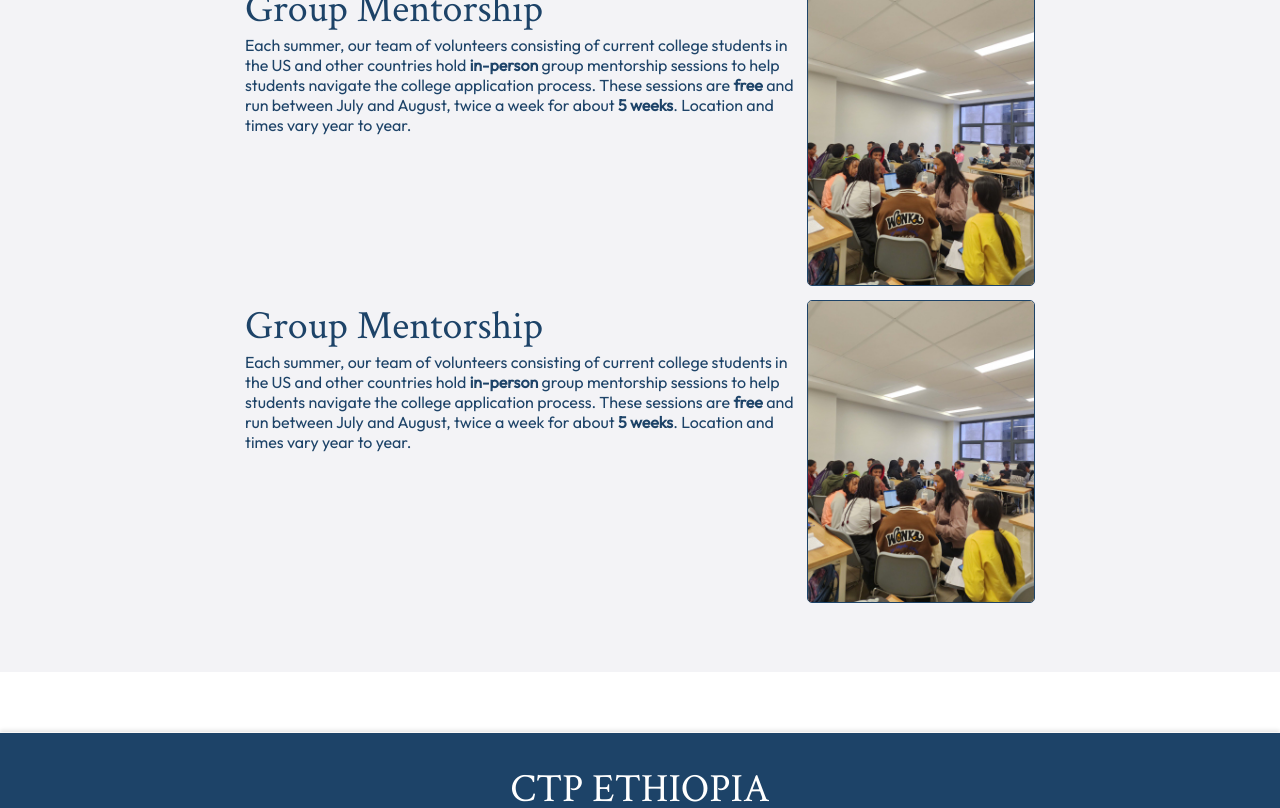
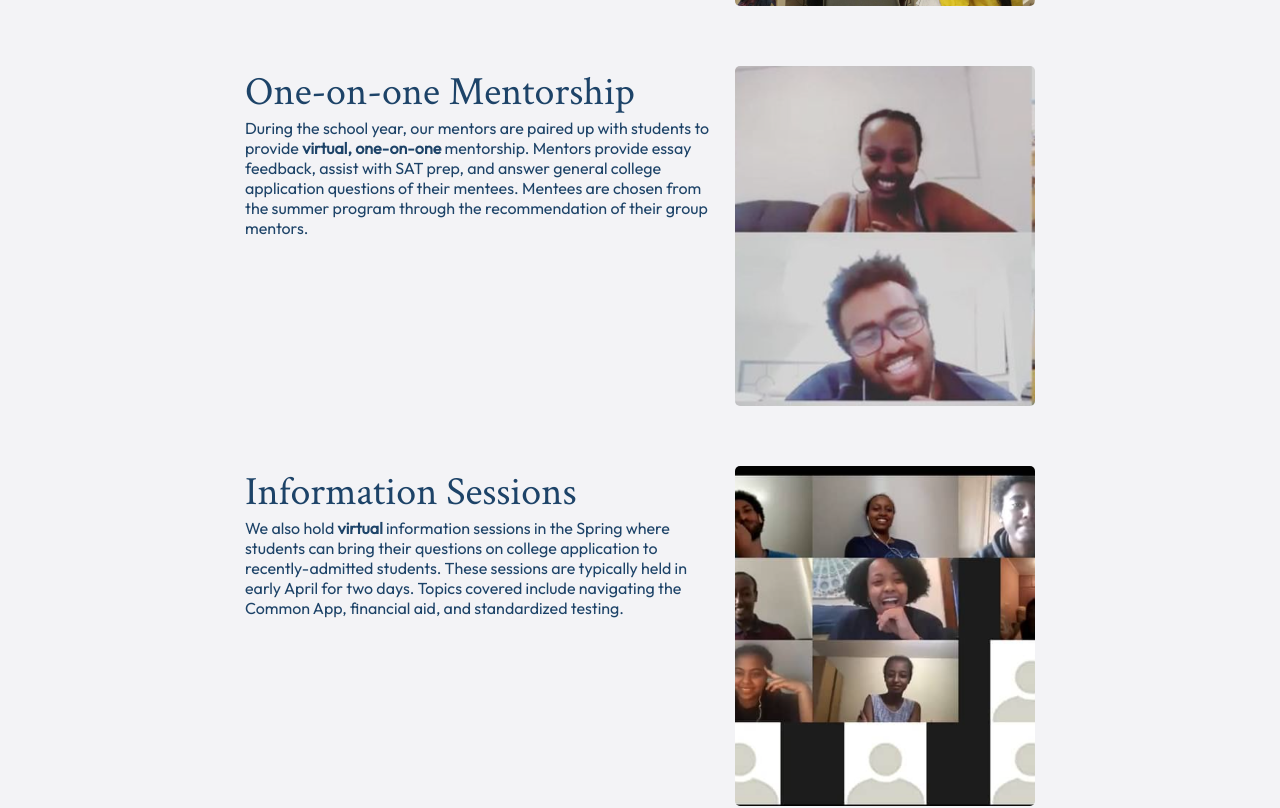
Before and after one commit to ctp-et/website, a React (Create React App) app: page / in a window 1280 px wide. Shown: the part 1540-2348 px from the top of the page. Built offline with nearby package versions, Linux system fonts and the light colour scheme.

Commit message:
structuring 1: worked on bulk of home page

```diff
--- a/src/components/BottomNav.css
+++ b/src/components/BottomNav.css
@@ -17,7 +17,7 @@
 
 .bottom-nav div {
     margin: 0 auto;
-    width: 70%;
+    width: 60%;
     min-width: 100px;
 }
 
--- a/src/components/BottomNav.jsx
+++ b/src/components/BottomNav.jsx
@@ -11,7 +11,7 @@ function BottomNav() {
                 Got questions? Contact us at <b>ctpethio@gmail.com</b>.
                 <br />
                 <br />
-                Stay informed on news and updates by joining our Telegram Channel here: <b><a href="https://t.me/ctpethiopia">Channel link</a></b>
+                Stay informed about announcements and updates by joining our <u><a href="https://t.me/ctpethiopia">Telegram channel</a></u> and by following our <u><a href="https://www.instagram.com/ctpethiopia/">Instagram page</a></u>.
             </p>
         </div>
     </footer>
--- a/src/components/TopNav.jsx
+++ b/src/components/TopNav.jsx
@@ -29,7 +29,7 @@ function TopNav() {
                 <NavLink to="/resources" className="topnav-link">Resources</NavLink>
                 <NavLink to="/about" className="topnav-link">About</NavLink>
             </div>
-            <div className="topnav-right" onClick={scrollToBottom} >
+            <div className="topnav-right" style={{cursor: "pointer"}} onClick={scrollToBottom} >
                 Contact Us
             </div>
 
--- a/src/index.css
+++ b/src/index.css
@@ -37,7 +37,7 @@ a {
 
 main {
   margin-top: 75px;
-  margin-bottom: 60px;
+  /* margin-bottom: 60px; */
   padding: 0;
   background-color: #F3F3F6;
 }
--- a/src/pages/home.css
+++ b/src/pages/home.css
@@ -42,42 +42,54 @@
 .programs-outer-container {
     margin: 50px auto 10px;
     width: 80%;
+    display: flex;
+    flex-direction: column;
+    flex-wrap: wrap;
+    row-gap: 50px;
 }
 
-.left-oriented-program-container {
+.program-container {
     display: flex;
     flex-direction: row;
     row-gap: 10px;
-    min-height: 300px;
+    height: 350px;
     width: 800px;
     margin: auto;
 }
 
-/* .left-oriented-program-container.wrap-on-image {
-    flex-wrap: wrap;
-} */
-
-.left-oriented-program-container div {
+.program-container div {
     flex: 1 1 auto;
     padding: 5px;
+    height: 100%;
 }
 
-.left-oriented-program-container p {
+.program-container p {
     margin: 0 0 10px 0;
 }
 
-.left-oriented-program-container img {
-    max-width: 100%;
-    height: auto;
+.program-container img {
+    width: 300px;
+    height: 100%;
     object-fit: cover;
-    border: 1px solid #1D4368;
+    border: 1px broken #909090;
     border-radius: 5px;
 }
 
 @media (max-width: 950px) {
-    .left-oriented-program-container {
+    .program-container {
         width: 100%;
+        height: 100%;
         flex-direction: column;
         text-align: center;
     }
 }
+
+.fade-in {
+    opacity: 0;
+    transition: opacity 0.5s ease-in-out;
+}
+
+.visible {
+    opacity: 1;
+    transition: opacity 0.5s ease-in-out;
+}
--- a/src/pages/home.jsx
+++ b/src/pages/home.jsx
@@ -1,16 +1,44 @@
+import { useEffect, useState } from 'react';
 import './home.css';
 import HomeImage from '../assets/ctp-group-picture.jpg';
 import GroupMentorshipImage from '../assets/group-mentorship.jpg';
-
+import VirtualMentorshipImage from '../assets/virtual-mentorship.png';
+import InfoSessionImage from '../assets/info-session.png';
 
 function Home() {
+    useEffect(() => {
+        const elements = document.querySelectorAll('.fade-in');
+
+        function fadeinOnScroll() {
+            elements.forEach(element => {
+            if (!(element.classList.contains('visible')) && isInViewport(element)) {
+                element.classList.add('visible');
+                return;
+            }
+            });
+        };
+
+        function isInViewport(element) {
+            const rect = element.getBoundingClientRect();
+            const fadeinPoint = 150;
+            return rect.top < window.innerHeight - fadeinPoint;
+        };
+
+        window.addEventListener('scroll', fadeinOnScroll);
+        fadeinOnScroll();
+
+        return () => {
+            window.removeEventListener('scroll', fadeinOnScroll);
+        }
+    } , []);
+
     return (
         <main className="home">
             <div className="home-image-container">
                 <img className="home-image" src={HomeImage} alt="CTP Summer 2023 crew and students" />
             </div>
             <div className="home-body-container">
-                <div className="who-we-are-container">
+                <div className="who-we-are-container fade-in">
                     <h2 className="crimson-text">WHO WE ARE</h2>
                     <hr />
                     <p>
@@ -20,7 +48,7 @@ function Home() {
                     </p>
                 </div>
 
-                <div className="our-programs-description-container">
+                <div className="our-programs-description-container fade-in">
                     <h2 className="crimson-text">OUR PROGRAMS</h2>
                     <hr />
                     <p>
@@ -31,7 +59,7 @@ function Home() {
                 </div>
 
                 <div className="programs-outer-container">
-                    <div className="left-oriented-program-container">
+                    <div className="program-container fade-in">
                         <div>
                             <h3 className="crimson-text">Group Mentorship</h3>
                             <p>
@@ -43,32 +71,31 @@ function Home() {
                             <img src={GroupMentorshipImage} alt="CTP mentor discussing with her group of mentees" />
                         </div>
                     </div>
-
-                    <div className="left-oriented-program-container">
+                    <div className="program-container fade-in">
                         <div>
-                            <h3 className="crimson-text">Group Mentorship</h3>
+                            <h3 className="crimson-text">One-on-one Mentorship</h3>
                             <p>
-                                Each summer, our team of volunteers consisting of current college students in the US and other countries hold <b>in-person</b> group mentorship sessions to help students navigate the college application process.
-                                These sessions are <b>free</b> and run between July and August, twice a week for about <b>5 weeks</b>. Location and times vary year to year.
+                                During the school year, our mentors are paired up with students to provide <b>virtual, one-on-one</b> mentorship. Mentors provide essay feedback, assist with SAT prep, and answer general college application questions of their mentees.
+                                Mentees are chosen from the summer program through the recommendation of their group mentors.
                             </p>
                         </div>
                         <div>
-                            <img src={GroupMentorshipImage} alt="CTP mentor discussing with her group of mentees" />
+                            <img src={VirtualMentorshipImage} alt="CTP Mentor discussing with her mentee through a Zoom call." />
+                        </div>
+                    </div>
+                    <div className="program-container fade-in">
+                        <div>
+                            <h3 className="crimson-text">Information Sessions</h3>
+                            <p>
+                                We also hold <b>virtual</b> information sessions in the Spring where students can bring their questions on college application to recently-admitted students.
+                                These sessions are typically held in early April for two days. Topics covered include navigating the Common App, financial aid, and standardized testing.
+                            </p>
+                        </div>
+                        <div>
+                            <img src={InfoSessionImage} alt="CTP mentors hosting a virtual information session." />
                         </div>
                     </div>
 
-                    <div className="left-oriented-program-container">
-                        <div>
-                            <h3 className="crimson-text">Group Mentorship</h3>
-                            <p>
-                                Each summer, our team of volunteers consisting of current college students in the US and other countries hold <b>in-person</b> group mentorship sessions to help students navigate the college application process.
-                                These sessions are <b>free</b> and run between July and August, twice a week for about <b>5 weeks</b>. Location and times vary year to year.
-                            </p>
-                        </div>
-                        <div>
-                            <img src={GroupMentorshipImage} alt="CTP mentor discussing with her group of mentees" />
-                        </div>
-                    </div>
                 </div>
             </div>
         </main>
```
Also changed, not shown: src/assets/info-session.png (added), src/assets/virtual-mentorship.png (added).
